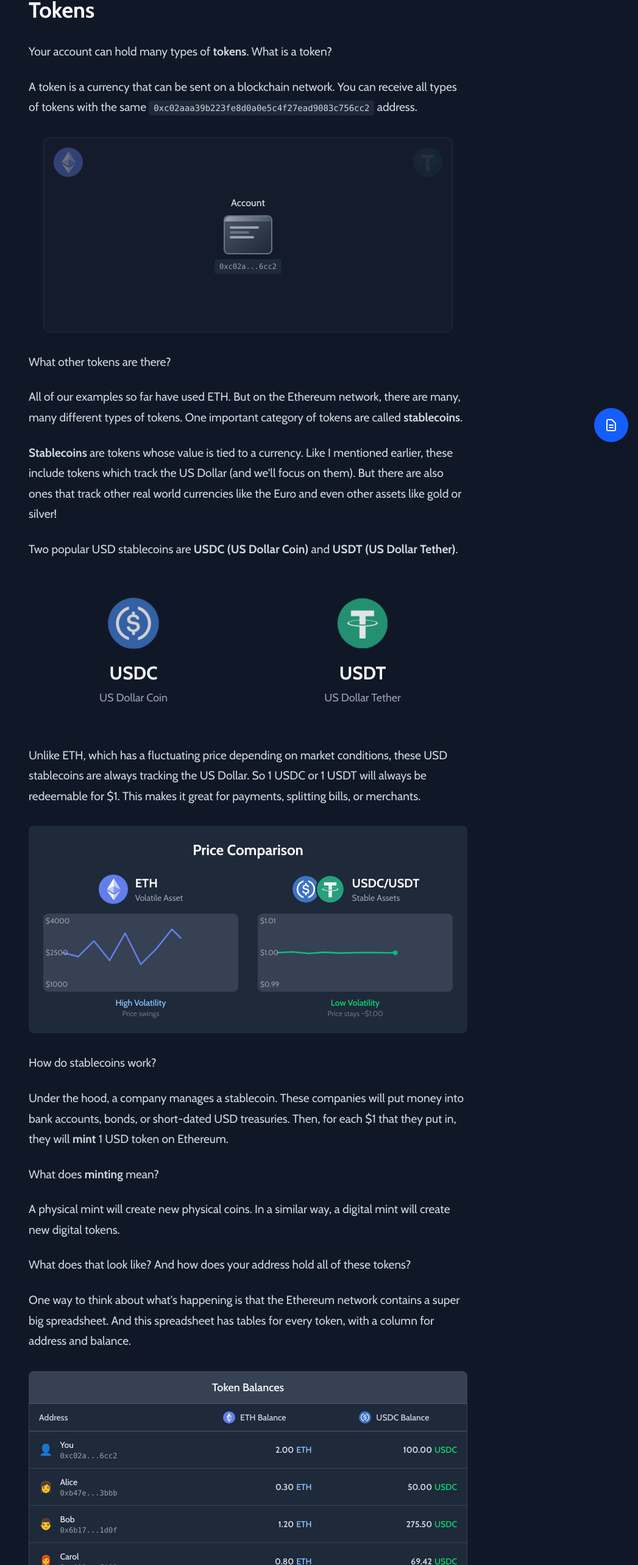
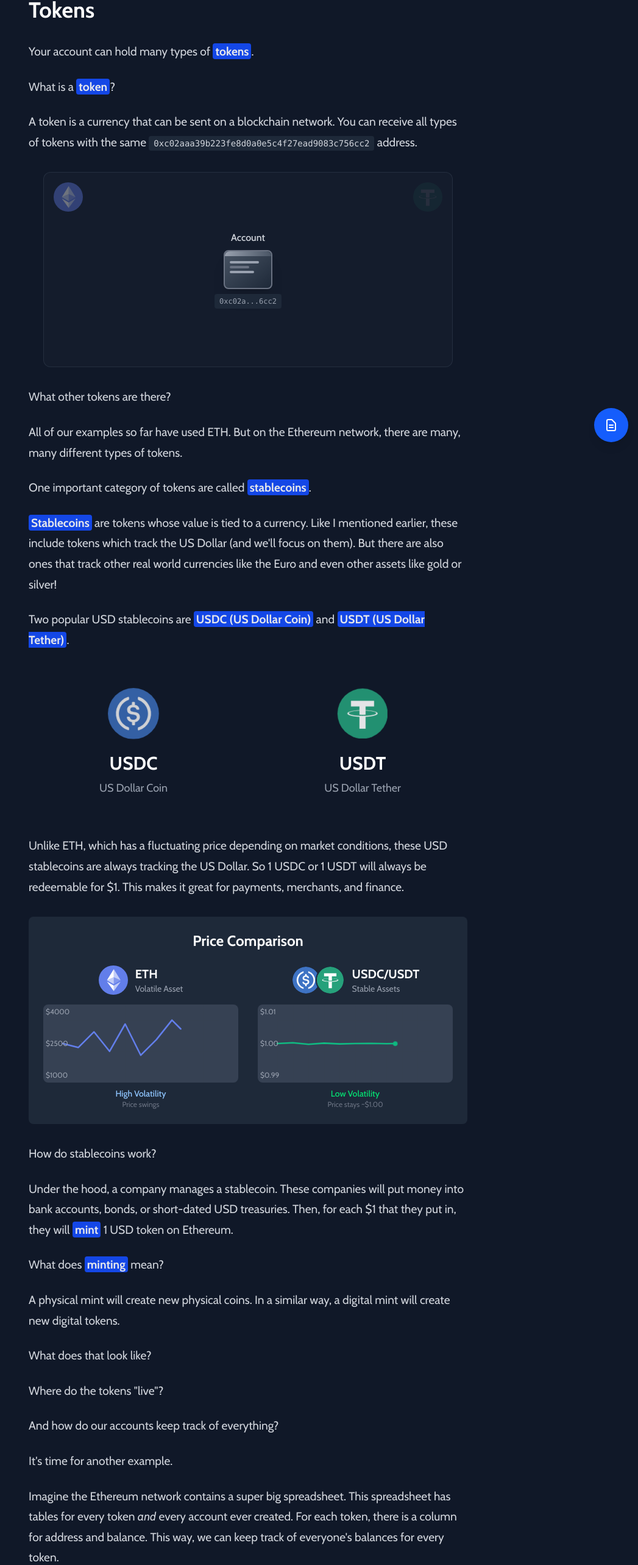
Before and after one commit to sudo-owen/explain-eth, a React (Vite) app: page /tokens in a window 1280 px wide. Shown: the part 52-2618 px from the top of the page at 61% size, without its empty margins (233-1280 px from the left). Built offline with nearby package versions, Linux system fonts and the light colour scheme.

Commit message:
added vocab

```diff
--- a/src/components/TokenSpreadsheet.tsx
+++ b/src/components/TokenSpreadsheet.tsx
@@ -225,7 +225,7 @@ const TokenSpreadsheet: React.FC = () => {
       {/* Caption */}
       <div className="flex justify-center mt-6">
         <div className="text-white text-sm bg-black bg-opacity-50 px-4 py-2 rounded max-w-2xl">
-          Each token maintains its own ledger of who owns what. Your address can hold multiple types of tokens simultaneously.
+          Each token maintains its own table of who owns what. Your address can hold multiple types of tokens simultaneously because it has a row in every token's table.
         </div>
       </div>
     </div>
--- /dev/null
+++ b/src/components/Vocab.tsx
@@ -0,0 +1,15 @@
+import React from 'react'
+
+interface VocabProps {
+  children: React.ReactNode
+}
+
+const Vocab: React.FC<VocabProps> = ({ children }) => {
+  return (
+    <span className="bg-blue-700 text-gray-200 px-1 py-0.25 rounded font-bold">
+      {children}
+    </span>
+  )
+}
+
+export default Vocab
--- a/src/pages/AppsPage.tsx
+++ b/src/pages/AppsPage.tsx
@@ -12,6 +12,7 @@ import {
   FootnoteProvider,
   FootnoteRef,
 } from "../components/Footnote";
+import Vocab from "../components/Vocab";
 
 const AppsPage: React.FC = () => {
   const [isHistoryOpen, setIsHistoryOpen] = useState(false);
@@ -37,12 +38,12 @@ const AppsPage: React.FC = () => {
 
               <p className="text-gray-300 leading-relaxed mb-6">
                 An app on Ethereum is a program that can also send or receive
-                ETH <b>according to its own rules</b>.
+                ETH <Vocab>according to its own rules</Vocab>.
               </p>
 
               <p className="text-gray-300 leading-relaxed mb-6">
                 In blockchain jargon, this type of program is called a{" "}
-                <strong>smart contract</strong>.
+                <Vocab>smart contract</Vocab>.
               </p>
 
               <p className="text-gray-300 leading-relaxed mb-6">
@@ -350,7 +351,7 @@ END`}
               </p>
 
               <p className="text-gray-300 leading-relaxed mb-6">
-                Let's explore the basics of <strong>tokens</strong>...
+                Let's explore the basics of <Vocab>tokens</Vocab>...
               </p>
             </section>
           </article>
--- a/src/pages/IntroPage.tsx
+++ b/src/pages/IntroPage.tsx
@@ -12,6 +12,7 @@ import Navigation from '../components/Navigation'
 import EthShowcase from '../components/EthShowcase'
 import NetworkAnimation from '../components/NetworkAnimation'
 import { FootnoteProvider, FootnoteRef, FootnoteList } from '../components/Footnote'
+import Vocab from '../components/Vocab'
 
 const IntroPage: React.FC = () => {
   const [isHistoryOpen, setIsHistoryOpen] = useState(false)
@@ -43,7 +44,7 @@ const IntroPage: React.FC = () => {
             <h1 className="text-4xl font-bold text-white mb-8">Intro</h1>
 
             <p className="text-gray-300 leading-relaxed mb-6">
-              Hi, if you have no idea what <strong>Ethereum</strong>, <strong>blockchains</strong>, and <strong>smart contracts</strong> are, this is for you!
+              Hi, if you have no idea what <Vocab>Ethereum</Vocab>, <Vocab>blockchains</Vocab>, and <Vocab>smart contracts</Vocab> are, this is for you!
             </p>
 
             <p className="text-gray-300 leading-relaxed mb-6">
@@ -62,7 +63,7 @@ const IntroPage: React.FC = () => {
             </p>
 
             <p className="text-gray-300 leading-relaxed mb-6">
-              What is Ethereum? Ethereum is a <strong>blockchain network</strong> for <b>sending money</b> and <strong>running apps</strong>.
+              What is Ethereum? Ethereum is a <Vocab>blockchain network</Vocab> for <Vocab>sending money</Vocab> and <Vocab>running apps</Vocab>.
             </p>
 
             <p className="text-gray-300 leading-relaxed mb-6">
@@ -70,7 +71,7 @@ const IntroPage: React.FC = () => {
             </p>
 
             <p className="text-gray-300 leading-relaxed mb-6">
-              Well, a <strong>network</strong> is a group of connected things, like a social network. As long as something is in the network, you can reach it. Just like how on the Facebook network, you can send a message to anyone as long as they have an account.
+              Well, a <Vocab>network</Vocab> is a group of connected things, like a social network. As long as something is in the network, you can reach it. Just like how on the Facebook network, you can send a message to anyone as long as they have an account.
             </p>
 
             {/* Network Animation */}
@@ -79,11 +80,11 @@ const IntroPage: React.FC = () => {
             </div>
 
             <p className="text-gray-300 leading-relaxed mb-6">
-              (I know we didn't define <strong>blockchain</strong> yet, don't worry, we'll get to it.)
+              (I know we didn't define <Vocab>blockchain</Vocab> yet, don't worry, we'll get to it.)
             </p>
 
             <p className="text-gray-300 leading-relaxed mb-8">
-              Like a social media network, you'll need an <strong>account</strong> to get started using Ethereum. An account will let you receive <strong>money</strong>. You can receive many types of digital assets with your account.
+              Like a social media network, you'll need an <Vocab>account</Vocab> to get started using Ethereum. An account will let you receive <Vocab>money</Vocab>. You can receive many types of digital assets with your account.
             </p>
 
             <p className="text-gray-300 leading-relaxed mb-8">
@@ -96,7 +97,7 @@ const IntroPage: React.FC = () => {
             </div>
 
             <p className="text-gray-300 leading-relaxed mb-8">
-              Every account has a unique ID, called an <strong>address</strong>. Your simulated address is <code className="bg-gray-800 px-2 py-1 rounded text-sm break-all">0xc02aaa39b223fe8d0a0e5c4f27ead9083c756cc2</code>. Just like how an email address lets you receive emails on the internet, your Ethereum address lets you receive ETH on the Ethereum network.
+              Every account has a unique ID, called an <Vocab>address</Vocab>. Your simulated address is <code className="bg-gray-800 px-2 py-1 rounded text-sm break-all">0xc02aaa39b223fe8d0a0e5c4f27ead9083c756cc2</code>. Just like how an email address lets you receive emails on the internet, your Ethereum address lets you receive ETH on the Ethereum network.
             </p>
 
             <p className="text-gray-300 leading-relaxed mb-8">
@@ -157,7 +158,7 @@ const IntroPage: React.FC = () => {
             </div>
 
             <p className="text-gray-300 leading-relaxed mb-8">
-              Once it turns green, your send transaction has been <b>confirmed</b>. This lets you know that it was successful, i.e. that it went through.
+              Once it turns green, your send transaction has been <Vocab>confirmed</Vocab>. This lets you know that it was successful, i.e. that it went through.
             </p>
 
             <p className="text-gray-300 leading-relaxed mb-6">
@@ -165,7 +166,7 @@ const IntroPage: React.FC = () => {
             </p>
 
             <p className="text-gray-300 leading-relaxed mb-6">
-              Specifically, on Ethereum, it takes <b>up to 12 seconds</b> to complete a transaction.
+              Specifically, on Ethereum, it takes <Vocab>up to 12 seconds</Vocab> to complete a transaction.
             </p>
 
             <p className="text-gray-300 leading-relaxed mb-6">
@@ -206,7 +207,7 @@ const IntroPage: React.FC = () => {
             </p>
 
             <p className="text-gray-300 leading-relaxed mb-6">
-              It's because of something called <b>block time</b>. On Ethereum, it takes about 12 seconds for the network to create a <b>block</b>.
+              It's because of something called <Vocab>block time</Vocab>. On Ethereum, it takes about 12 seconds for the network to create a <Vocab>block</Vocab>.
               <FootnoteRef id="speedup">
                   On average, it's probably closer to 6 seconds, so the animations you see are actually running at 2x speed. But don't worry about this too much.
               </FootnoteRef>This "block" is what makes up the word "blockchain."
@@ -247,7 +248,7 @@ const IntroPage: React.FC = () => {
             </div>
 
             <p className="text-gray-300 leading-relaxed mb-8">
-              When we send out all these different transactions, they get collected into a <b>block</b>. So a block is a list of all the transactions that have happened. And a new block gets published around every 12 seconds.
+              When we send out all these different transactions, they get collected into a <Vocab>block</Vocab>. So a block is a list of all the transactions that have happened. And a new block gets published around every 12 seconds.
             </p>
 
             {/* Block Animation */}
@@ -256,7 +257,7 @@ const IntroPage: React.FC = () => {
             </div>
 
             <p className="text-gray-300 leading-relaxed mb-6">
-              Once we have more than one block, we have a <b>blockchain</b>. As the name suggests, it's a chain of blocks, or an ordered list of transactions.
+              Once we have more than one block, we have a <Vocab>blockchain</Vocab>. As the name suggests, it's a chain of blocks, or an ordered list of transactions.
             </p>
 
             {/* Static Blockchain Component */}
@@ -269,7 +270,7 @@ const IntroPage: React.FC = () => {
             </p>
 
             <p className="text-gray-300 leading-relaxed mb-6">
-              In addition to sending ETH around, we can also interact with <b>apps</b> on the Ethereum network. These interactions are also transactions!
+              In addition to sending ETH around, we can also interact with <Vocab>apps</Vocab> on the Ethereum network. These interactions are also transactions!
             </p>
 
             <p className="text-gray-300 leading-relaxed mb-6">
@@ -277,7 +278,7 @@ const IntroPage: React.FC = () => {
             </p>
 
             <p className="text-gray-300 leading-relaxed mb-6">
-              Let's explore the basics of <b>apps</b>...
+              Let's explore the basics of <Vocab>apps</Vocab>...
             </p>
 
           </section>
--- a/src/pages/TokensPage.tsx
+++ b/src/pages/TokensPage.tsx
@@ -7,6 +7,8 @@ import TokenFlowAnimation from '../components/TokenFlowAnimation'
 import StablecoinShowcase from '../components/StablecoinShowcase'
 import VolatilityComparison from '../components/VolatilityComparison'
 import TokenSpreadsheet from '../components/TokenSpreadsheet'
+import Vocab from '../components/Vocab'
+import Footnote from '../components/Footnote'
 
 const TokensPage: React.FC = () => {
   const [isHistoryOpen, setIsHistoryOpen] = useState(false)
@@ -32,7 +34,11 @@ const TokensPage: React.FC = () => {
             <h1 className="text-4xl font-bold text-white mb-8">Tokens</h1>
 
             <p className="text-gray-300 leading-relaxed mb-6">
-              Your account can hold many types of <strong>tokens</strong>. What is a token?
+              Your account can hold many types of <Vocab>tokens</Vocab>.
+            </p>
+
+            <p className="text-gray-300 leading-relaxed mb-6">
+              What is a <Vocab>token</Vocab>?
             </p>
 
             <p className="text-gray-300 leading-relaxed mb-6">
@@ -48,15 +54,19 @@ const TokensPage: React.FC = () => {
             </p>
 
             <p className="text-gray-300 leading-relaxed mb-6">
-              All of our examples so far have used ETH. But on the Ethereum network, there are many, many different types of tokens. One important category of tokens are called <strong>stablecoins</strong>.
+              All of our examples so far have used ETH. But on the Ethereum network, there are many, many different types of tokens.
             </p>
 
             <p className="text-gray-300 leading-relaxed mb-6">
-              <strong>Stablecoins</strong> are tokens whose value is tied to a currency. Like I mentioned earlier, these include tokens which track the US Dollar (and we'll focus on them). But there are also ones that track other real world currencies like the Euro and even other assets like gold or silver!
+              One important category of tokens are called <Vocab>stablecoins</Vocab>.
             </p>
 
             <p className="text-gray-300 leading-relaxed mb-6">
-              Two popular USD stablecoins are <strong>USDC (US Dollar Coin)</strong> and <strong>USDT (US Dollar Tether)</strong>.
+              <Vocab>Stablecoins</Vocab> are tokens whose value is tied to a currency. Like I mentioned earlier, these include tokens which track the US Dollar (and we'll focus on them). But there are also ones that track other real world currencies like the Euro and even other assets like gold or silver!
+            </p>
+
+            <p className="text-gray-300 leading-relaxed mb-6">
+              Two popular USD stablecoins are <Vocab>USDC (US Dollar Coin)</Vocab> and <Vocab>USDT (US Dollar Tether)</Vocab>.
             </p>
 
             <div className="my-8">
@@ -64,7 +74,7 @@ const TokensPage: React.FC = () => {
             </div>
 
             <p className="text-gray-300 leading-relaxed mb-6">
-              Unlike ETH, which has a fluctuating price depending on market conditions, these USD stablecoins are always tracking the US Dollar. So 1 USDC or 1 USDT will always be redeemable for $1. This makes it great for payments, splitting bills, or merchants.
+              Unlike ETH, which has a fluctuating price depending on market conditions, these USD stablecoins are always tracking the US Dollar. So 1 USDC or 1 USDT will always be redeemable for $1. This makes it great for payments, merchants, and finance.
             </p>
 
             {/* VOLATILITY COMPARISON */}
@@ -77,11 +87,11 @@ const TokensPage: React.FC = () => {
             </p>
 
             <p className="text-gray-300 leading-relaxed mb-6">
-              Under the hood, a company manages a stablecoin. These companies will put money into bank accounts, bonds, or short-dated USD treasuries. Then, for each $1 that they put in, they will <strong>mint</strong> 1 USD token on Ethereum.
+              Under the hood, a company manages a stablecoin. These companies will put money into bank accounts, bonds, or short-dated USD treasuries. Then, for each $1 that they put in, they will <Vocab>mint</Vocab> 1 USD token on Ethereum.
             </p>
 
             <p className="text-gray-300 leading-relaxed mb-6">
-              What does <strong>minting</strong> mean?
+              What does <Vocab>minting</Vocab> mean?
             </p>
 
             <p className="text-gray-300 leading-relaxed mb-6">
@@ -89,11 +99,23 @@ const TokensPage: React.FC = () => {
             </p>
 
             <p className="text-gray-300 leading-relaxed mb-6">
-              What does that look like? And how does your address hold all of these tokens?
+              What does that look like?
             </p>
 
             <p className="text-gray-300 leading-relaxed mb-6">
-              One way to think about what's happening is that the Ethereum network contains a super big spreadsheet. And this spreadsheet has tables for every token, with a column for address and balance.
+              Where do the tokens "live"?
+            </p>
+
+            <p className="text-gray-300 leading-relaxed mb-6">
+              And how do our accounts keep track of everything?
+            </p>
+
+            <p className="text-gray-300 leading-relaxed mb-6">
+              It's time for another example.
+            </p>
+
+            <p className="text-gray-300 leading-relaxed mb-6">
+              Imagine the Ethereum network contains a super big spreadsheet. This spreadsheet has tables for every token <i>and</i> every account ever created. For each token, there is a column for address and balance. This way, we can keep track of everyone's balances for every token.
             </p>
 
             <div className="my-8">
```
